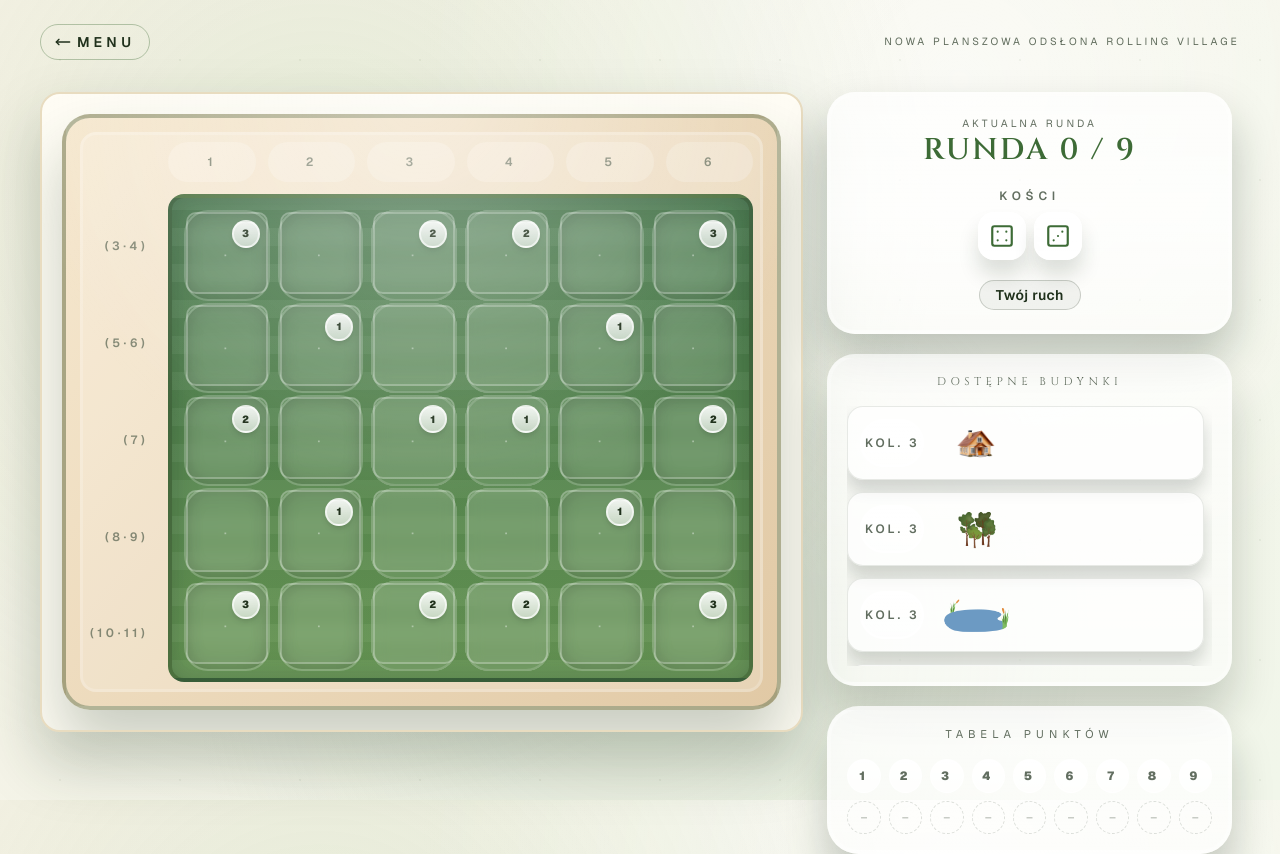
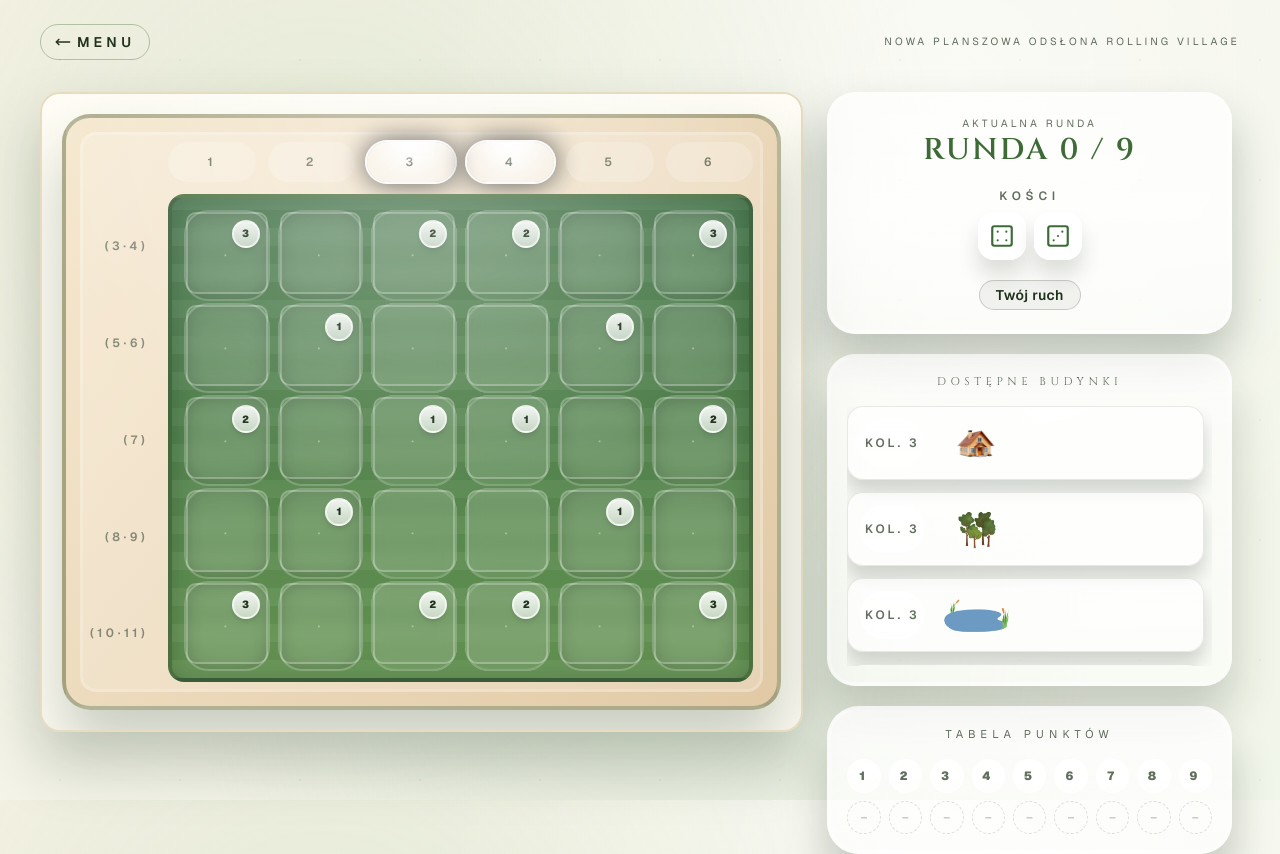
Before and after one commit to azizko1337/rolling-village-web-port, a Next.js app: page /play/single in a window 1280 px wide. Built offline with nearby package versions, Linux system fonts and the light colour scheme.

Commit message:
Add active column highlighting to board component

```diff
--- a/src/app/globals.css
+++ b/src/app/globals.css
@@ -212,6 +212,28 @@
     opacity: 0.35;
     pointer-events: none;
   }
+  .board-column-active {
+    position: relative;
+  }
+  .board-column-active::before {
+    content: "";
+    position: absolute;
+    inset: 0;
+    border-radius: 9999px;
+    background: radial-gradient(circle at top, rgba(255, 255, 255, 0.9), transparent 55%);
+    box-shadow:
+      0 0 0 2px rgba(255, 255, 255, 0.9),
+      0 0 25px rgba(0, 0, 0, 0.5);
+    opacity: 0.9;
+    pointer-events: none;
+  }
+  .board-column-active-label {
+    box-shadow:
+      0 0 0 2px rgba(255, 255, 255, 0.95),
+      0 0 30px rgba(0, 0, 0, 0.6);
+    background: radial-gradient(circle at top, #ffffff, rgba(255, 255, 255, 0.15));
+    color: rgba(32, 49, 28, 0.95);
+  }
   .tile-button {
     border-radius: 0.625rem;
     border: 2px solid rgba(255, 255, 255, 0.25);
--- a/src/components/Board/Board.tsx
+++ b/src/components/Board/Board.tsx
@@ -1,6 +1,7 @@
 "use client";
 
 import Cell from "@/components/Building/Cell";
+import clsx from "clsx";
 import RollingVillage from "@/game/RollingVillage";
 import { useReducer } from "react";
 
@@ -37,6 +38,14 @@ function Board(props: Props){
 
         return allowedBuildings;
     }
+
+    function isColumnActive(column: number): boolean {
+        if (!game.getIsAwaitingPlayerAction()) return false;
+        if (game.getRoundPhase() === "bonus") return false;
+
+        const remainingPlacements = game.getRemainingPlacements();
+        return remainingPlacements.some(placement => placement.column === column);
+    }
     return (
         <div className="board-paper w-full p-4 sm:p-5 soft-fade-in shadow-[0_30px_60px_rgba(33,55,34,0.25)]">
             <div className="board-surface flex flex-col">
@@ -50,11 +59,20 @@ function Board(props: Props){
                     </div>
                     <div className="flex w-full flex-col gap-3">
                         <div className="flex gap-3 text-xs font-semibold tracking-[0.3em] text-foreground/65">
-                            {[1, 2, 3, 4, 5, 6].map(column => (
-                                <span key={`column-${column}`} className="flex h-10 flex-1 items-center justify-center rounded-full bg-white/20">
-                                    {column}
-                                </span>
-                            ))}
+                            {[1, 2, 3, 4, 5, 6].map(column => {
+                                const active = isColumnActive(column);
+                                return (
+                                    <span
+                                        key={`column-${column}`}
+                                        className={clsx(
+                                            "relative flex h-10 flex-1 items-center justify-center rounded-full bg-white/20 transition-all duration-300",
+                                            active && "board-column-active board-column-active-label"
+                                        )}
+                                    >
+                                        {column}
+                                    </span>
+                                );
+                            })}
                         </div>
                         <div className="board-grid grid aspect-[6/5] grid-cols-6 grid-rows-5 gap-2 p-3">
                         {
```
